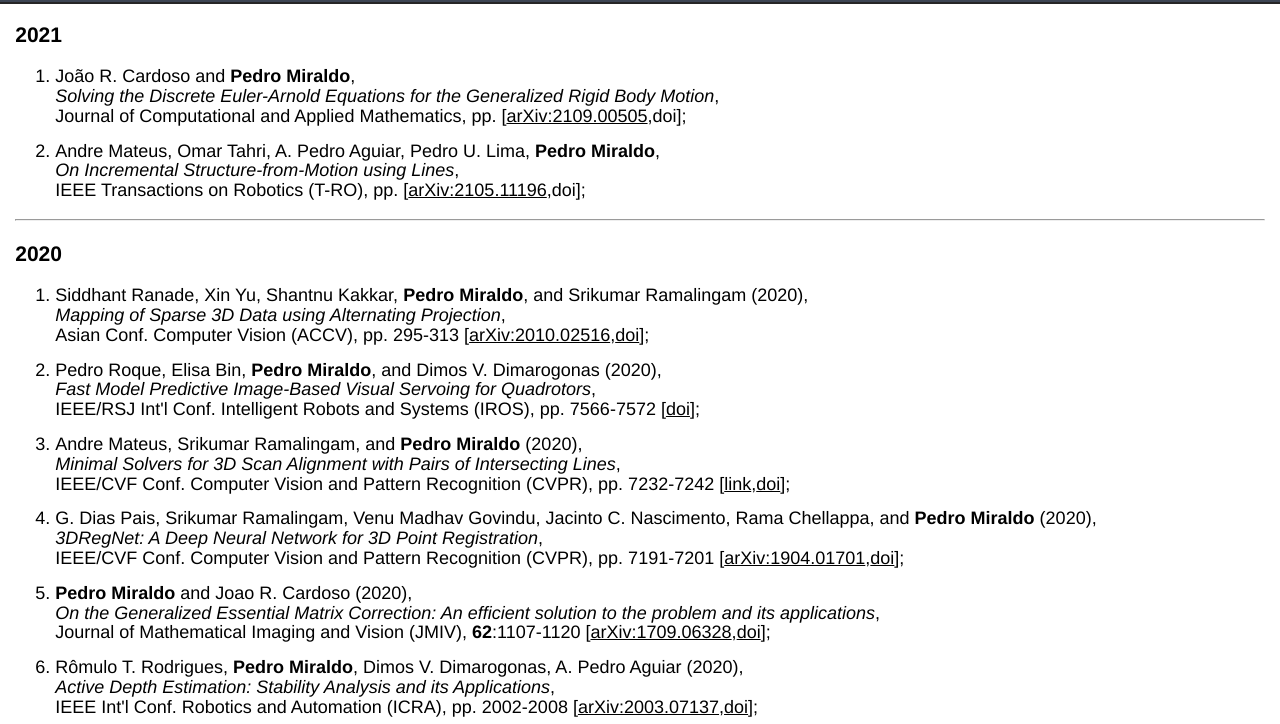
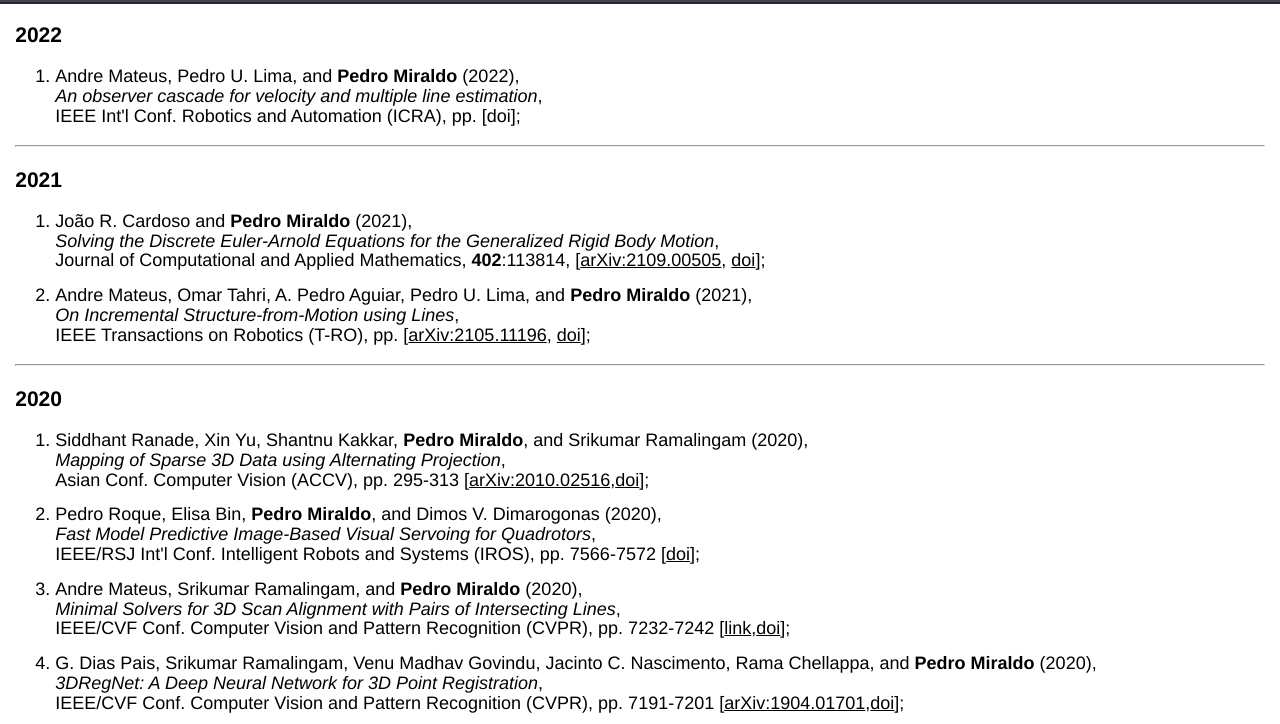
Before and after one commit to pmiraldo/pmiraldo.github.io, a plain HTML site: page publications.html in a window 1280 px wide. Shown: the part 48-772 px from the top of the page. Drawn offline with Linux system fonts and the light colour scheme.

Commit message:
icra 2022 paper included

```diff
--- a/publications.html
+++ b/publications.html
@@ -36,18 +36,32 @@
 
     <div class="pub">
 
+        <h3 id="2022">2022</h3>
+        <ol>
+            <li>
+                Andre Mateus, Pedro U. Lima, and <b>Pedro Miraldo</b> (2022), <br>
+                <i>An observer cascade for velocity and multiple line estimation</i>,<br>
+                IEEE Int'l Conf. Robotics and Automation (ICRA), pp.
+                [doi];
+            </li>
+        </ol>
+
+        <hr>
+
         <h3 id="2021">2021</h3>
         <ol>
             <li>
-                Jo&atilde;o R. Cardoso and <b>Pedro Miraldo</b>,<br>
+                Jo&atilde;o R. Cardoso and <b>Pedro Miraldo</b> (2021),<br>
                 <i>Solving the Discrete Euler-Arnold Equations for the Generalized Rigid Body Motion</i>,<br>
-                Journal of Computational and Applied Mathematics, pp.
-                [<a href="https://arxiv.org/abs/2109.00505">arXiv:2109.00505</a>,doi];
+                Journal of Computational and Applied Mathematics, <b>402</b>:113814,
+                [<a href="https://arxiv.org/abs/2109.00505">arXiv:2109.00505</a>,
+                <a href="https://doi.org/10.1016/j.cam.2021.113814">doi</a>];
             </li>
             <li>
-                Andre Mateus, Omar Tahri, A. Pedro Aguiar, Pedro U. Lima, <b>Pedro Miraldo</b>, <br>
+                Andre Mateus, Omar Tahri, A. Pedro Aguiar, Pedro U. Lima, and <b>Pedro Miraldo</b> (2021), <br>
                 <i>On Incremental Structure-from-Motion using Lines</i>,<br> IEEE Transactions on Robotics (T-RO), pp.
-                [<a href="https://arxiv.org/abs/2105.11196">arXiv:2105.11196</a>,doi];
+                [<a href="https://arxiv.org/abs/2105.11196">arXiv:2105.11196</a>,
+                <a href="https://doi.org/10.1109/TRO.2021.3085487">doi</a>];
             </li>
         </ol>
 
```
Also changed, not shown: index.html (+9 -0 lines).
